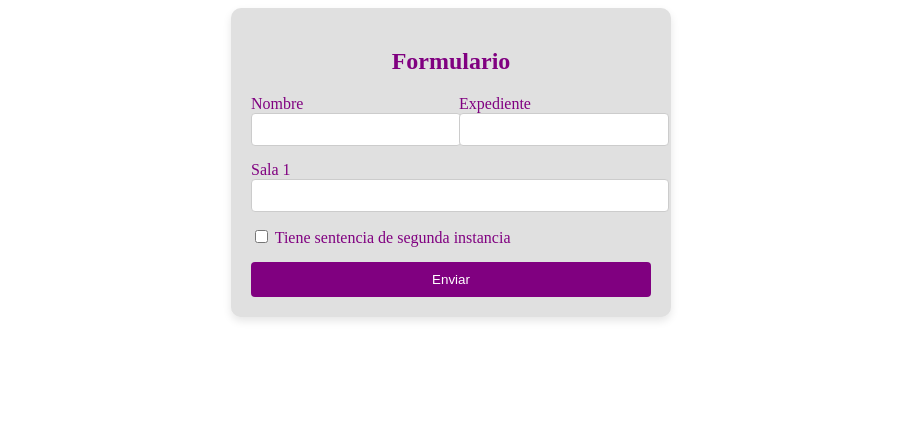
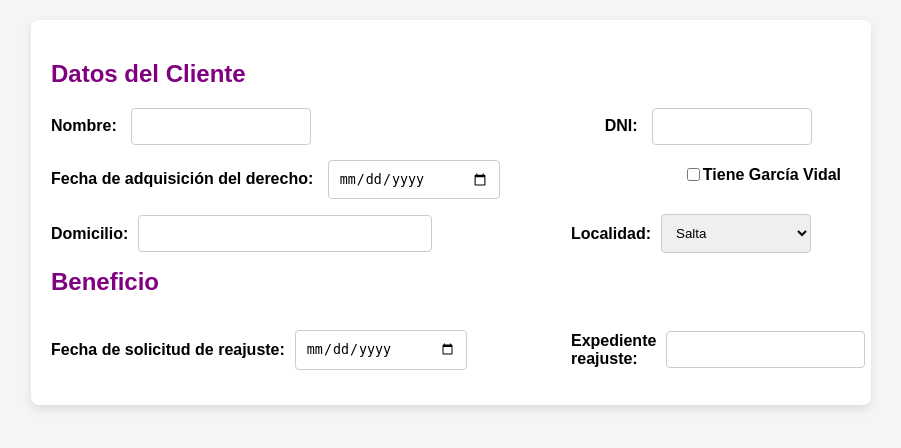
Before and after one commit to OctavioGalvan5/app-web-prueba, a Flask app: page /formulario_demandas in a window 1280 px wide. Shown: the top 448 px of the page, without its empty margins (189-1090 px from the left). Run offline with Flask 3, Linux system fonts and the light colour scheme; the visitor is signed in with stand-in values (Sample User, id 1); some libraries are stand-ins or nearby versions.

Commit message:
formulario

```diff
--- a/templates/formulario_demanda.html
+++ b/templates/formulario_demanda.html
@@ -5,88 +5,160 @@
     <meta name="viewport" content="width=device-width, initial-scale=1.0">
     <title>Formulario</title>
     <style>
-        .form-container {
-            max-width: 400px;
+        body {
+            font-family: Arial, sans-serif;
+            background-color: #f5f5f5;
+            margin: 0;
+            padding: 20px;
+        }
+        .container {
+            background-color: white;
+            padding: 20px;
+            border-radius: 8px;
+            box-shadow: 0 4px 10px rgba(0, 0, 0, 0.1);
+            max-width: 800px;
             margin: auto;
-            padding: 20px;
-            background-color: #e0e0e0;
-            border-radius: 10px;
-            box-shadow: 0 4px 8px rgba(0,0,0,0.1);
-        }
-        .form-title {
-            text-align: center;
-            color: purple;
         }
         .form-group {
             margin-bottom: 15px;
         }
-        .form-group label {
-            display: block;
-            color: purple;
+        .form-inline {
+            display: flex;
+            justify-content: space-between;
+            flex-wrap: wrap;
         }
-        .form-group input[type="text"],
-        .form-group input[type="date"] {
-            width: 100%;
-            padding: 8px;
+        label {
+            margin-right: 10px;
+            font-weight: bold;
+        }
+        input[type="text"],
+        input[type="date"],
+        select {
+            padding: 10px;
             border: 1px solid #ccc;
             border-radius: 4px;
         }
-        .checkbox-label {
-            color: purple;
+        input[type="date"] {
+            width: 150px;
         }
-        .submit-button {
-            width: 100%;
-            padding: 10px;
-            background-color: purple;
-            color: white;
-            border: none;
-            border-radius: 4px;
-            cursor: pointer;
+        #nombre, #DNI, #domicilio {
+            width: calc(60% - 10px);
+        }
+        .checkbox-group {
+            display: flex;
+            align-items: center;
+            margin-top: -10px;
+        }
+        .domicilio-group {
+            display: flex;
+            align-items: center;
+            justify-content: flex-start;
+            width: calc(60% - 10px);
+        }
+        .localidad-group {
+            display: flex;
+            align-items: center;
+            justify-content: flex-start;
+            width: 35%;
+        }
+        .localidad-group label {
+            margin-right: 10px;
+        }
+        .fecha-reajuste-group {
+            display: flex;
+            align-items: center;
+            justify-content: flex-start;
+            width: calc(60% - 10px);
+            margin-top: 10px;
+        }
+        .expediente-group {
+            display: flex;
+            align-items: center;
+            justify-content: flex-start;
+            width: 35%;
+            margin-top: 10px;
+        }
+        select {
+            width: auto;
+            min-width: 150px;
+            max-width: 100%;
+        }
+        h2 {
+            text-align: left; /* Alinear a la izquierda */
+            margin-bottom: 20px;
+            color: purple; /* Color morado */
+        }
+        h3 {
+            margin-top: 10px; /* Espacio encima del título */
+            text-align: left; /* Alinear a la izquierda */
+            font-size: 24px; /* Tamaño de fuente más grande */
+            font-weight: bold; /* Hacer el texto en negrita */
+            color: purple; /* Color morado */
         }
     </style>
 </head>
 <body>
 
-    <form class="form-container" onsubmit="return false;">
-        <h2 class="form-title">Formulario</h2>
+<div class="container">
 
-        <div class="form-group" style="display: flex; justify-content: space-between;">
-            <div style="width: 48%;">
-                <label for="nombre">Nombre</label>
-                <input type="text" id="nombre" name="nombre" required>
-            </div>
-            <div style="width: 48%;">
-                <label for="expediente">Expediente</label>
-                <input type="text" id="expediente" name="expediente" required>
-            </div>
+    <h2>Datos del Cliente</h2>
+
+    <!-- Nombre y DNI -->
+    <div class="form-group form-inline">
+        <div>
+            <label for="nombre">Nombre:</label>
+            <input type="text" id="nombre" name="nombre" required>
         </div>
+        <div>
+            <label for="DNI">DNI:</label>
+            <input type="text" id="DNI" name="DNI" required>
+        </div>
+    </div>
 
-        <div class="form-group">
-            <label for="sala">Sala 1</label>
-            <input type="text" id="sala" name="sala" required>
+    <!-- Fecha de adquisición del derecho y checkbox -->
+    <div class="form-group form-inline">
+        <div>
+            <label for="fecha">Fecha de adquisición del derecho:</label>
+            <input type="date" id="fecha" name="fecha" required>
         </div>
+        <div class="checkbox-group">
+            <input type="checkbox" id="garciaVidal" name="garciaVidal">
+            <label for="garciaVidal">Tiene García Vidal</label>
+        </div>
+    </div>
 
-        <div class="form-group">
-            <label class="checkbox-label">
-                <input type="checkbox" id="sentencia" name="sentencia" onclick="toggleFechaInput()">
-                Tiene sentencia de segunda instancia
-            </label>
+    <!-- Domicilio y Localidad -->
+    <div class="form-group form-inline">
+        <div class="domicilio-group">
+            <label for="domicilio">Domicilio:</label>
+            <input type="text" id="domicilio" name="domicilio" required>
         </div>
+        <div class="localidad-group">
+            <label for="localidad">Localidad:</label>
+            <select id="localidad" name="localidad">
+                <option value="Salta">Salta</option>
+                <option value="Oran">Oran</option>
+                <option value="Tartagal">Tartagal</option>
+                <option value="Cafayate">Cafayate</option>
+            </select>
+        </div>
+    </div>
 
-        <div id="fechaDiv" class="form-group" style="display: none;">
-            <label for="fechaSentencia">Fecha de sentencia de segunda</label>
-            <input type="date" id="fechaSentencia" name="fechaSentencia">
+    <!-- Título de Beneficio -->
+    <h3>Beneficio</h3>
+
+    <!-- Fecha de solicitud de reajuste y expediente -->
+    <div class="form-group form-inline">
+        <div class="fecha-reajuste-group">
+            <label for="fechaReajuste">Fecha de solicitud de reajuste:</label>
+            <input type="date" id="fechaReajuste" name="fechaReajuste" required>
         </div>
+        <div class="expediente-group">
+            <label for="expedienteReajuste">Expediente reajuste:</label>
+            <input type="text" id="expedienteReajuste" name="expedienteReajuste" required>
+        </div>
+    </div>
+</div>
 
-        <button type="submit" class="submit-button">Enviar</button>
-    </form>
-
-    <script>
-        function toggleFechaInput() {
-            const checkbox = document.getElementById('sentencia');
-            const fechaDiv = document.getElementById('fechaDiv');
-            fechaDiv.style.display = checkbox.checked ? 'block' : 'none';
-        }
-    </script>
 </body>
 </html>
```
